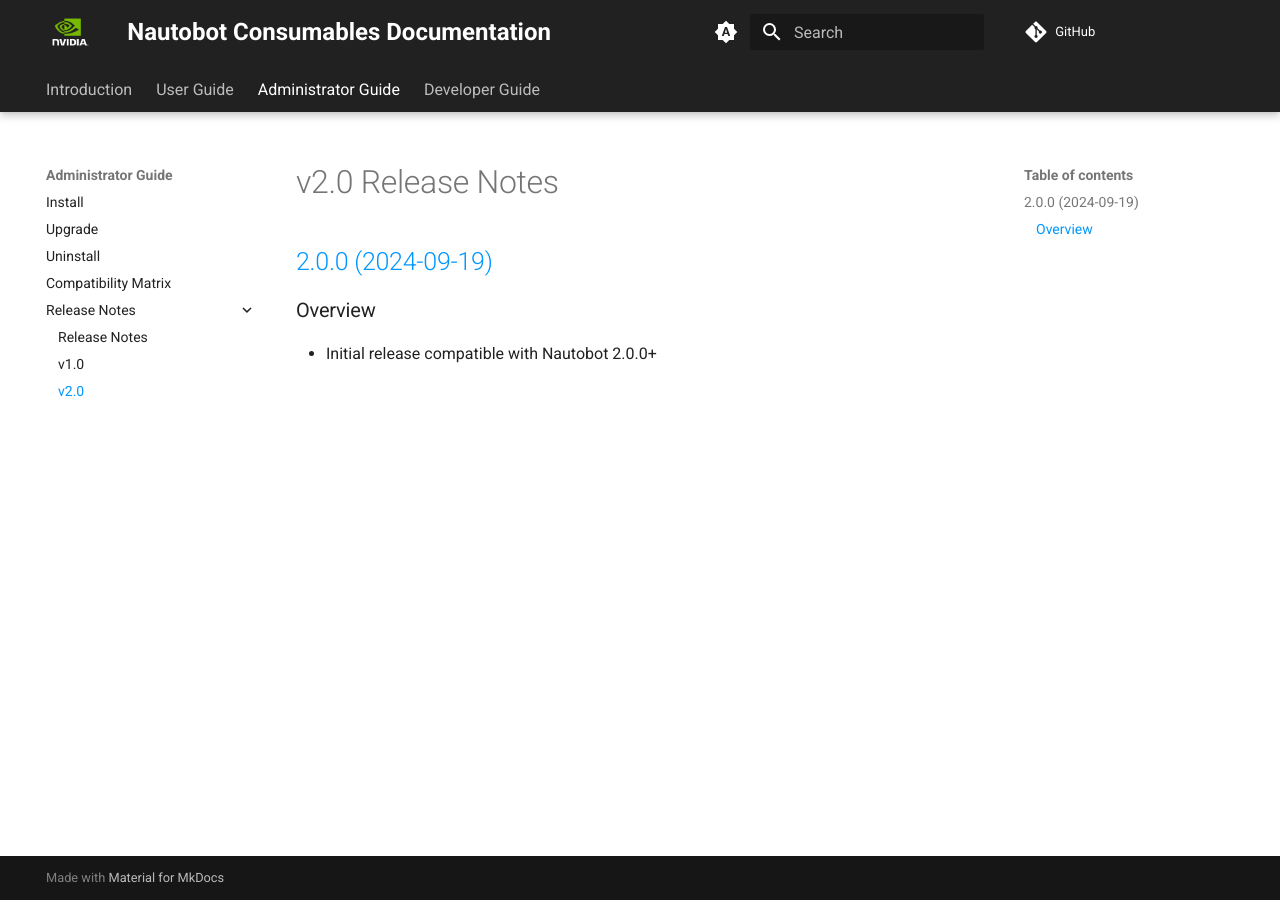
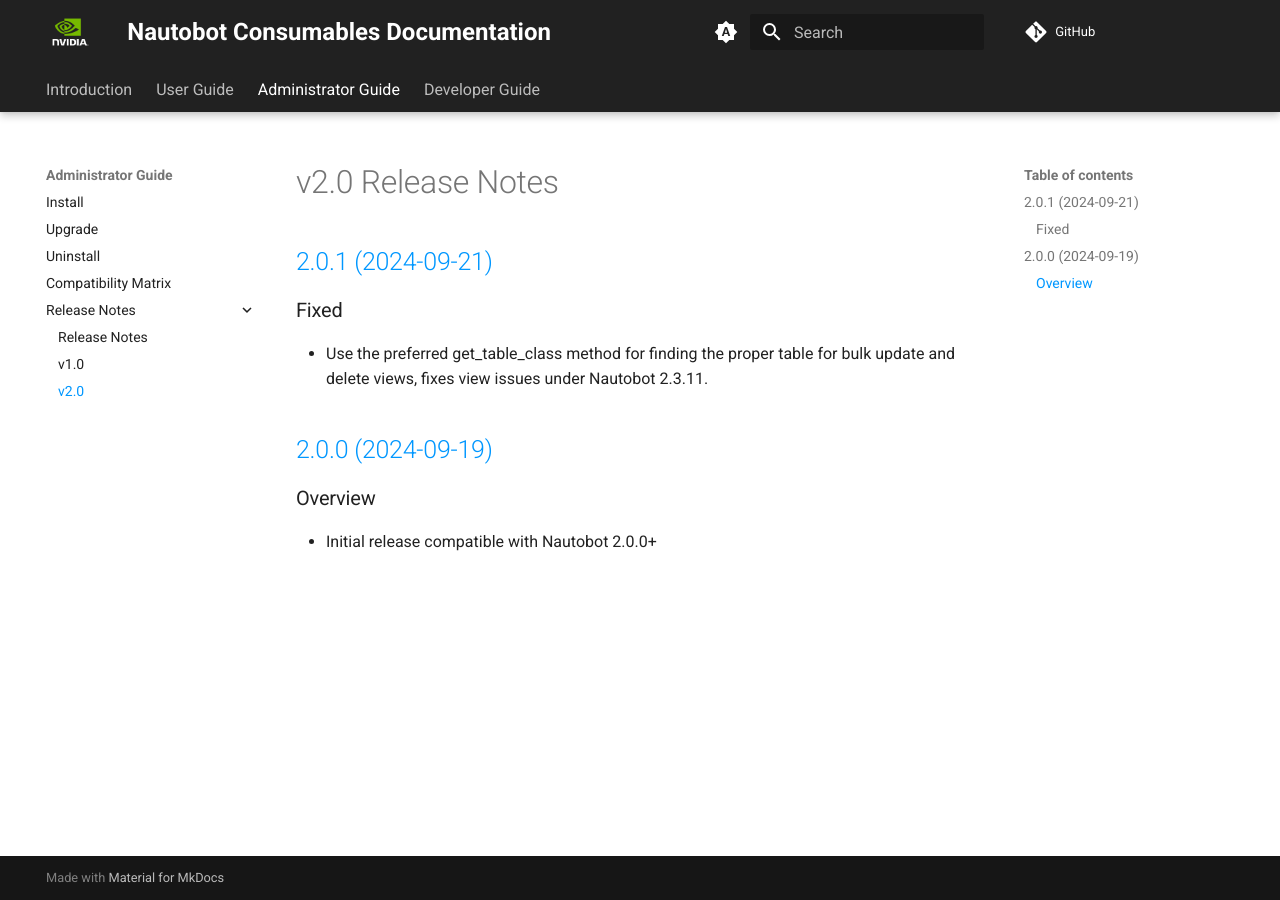
Before and after one commit to NVIDIA/nautobot-app-consumables, an MkDocs documentation site: the page built from docs/admin/release_notes/version_2.0.md, in a window 1280 px wide. Built offline with MkDocs 1.6.1 and Material for MkDocs 9.7.7, drawn with Linux system fonts in a browser that asks for light colours; comment, search, counter and statistics services are not loaded.

Commit message:
Set version and update release notes for version 2.0.1
Signed-off-by: Mark Troyer <mtroyer@nvidia.com>

```diff
--- a/docs/admin/release_notes/version_2.0.md
+++ b/docs/admin/release_notes/version_2.0.md
@@ -1,4 +1,10 @@
 # v2.0 Release Notes
+
+## [2.0.1 (2024-09-21)](https://github.com/NVIDIA/nautobot-app-fsus/releases/tag/v2.0.1)
+
+### Fixed
+
+- Use the preferred get_table_class method for finding the proper table for bulk update and delete views, fixes view issues under Nautobot 2.3.11.
 
 ## [2.0.0 (2024-09-19)](https://github.com/NVIDIA/nautobot-app-fsus/releases/tag/v2.0.0)
 
--- a/pyproject.toml
+++ b/pyproject.toml
@@ -1,6 +1,6 @@
 [tool.poetry]
 name = "nautobot-consumables"
-version = "2.0.1a0"
+version = "2.0.1"
 description = "Consumables Tracking for Nautobot"
 authors = ["Mark Troyer <mtroyer@nvidia.com>"]
 maintainers = ["Mark Troyer <mtroyer@nvidia.com>"]
```
Also changed, not shown: 1 other file.
